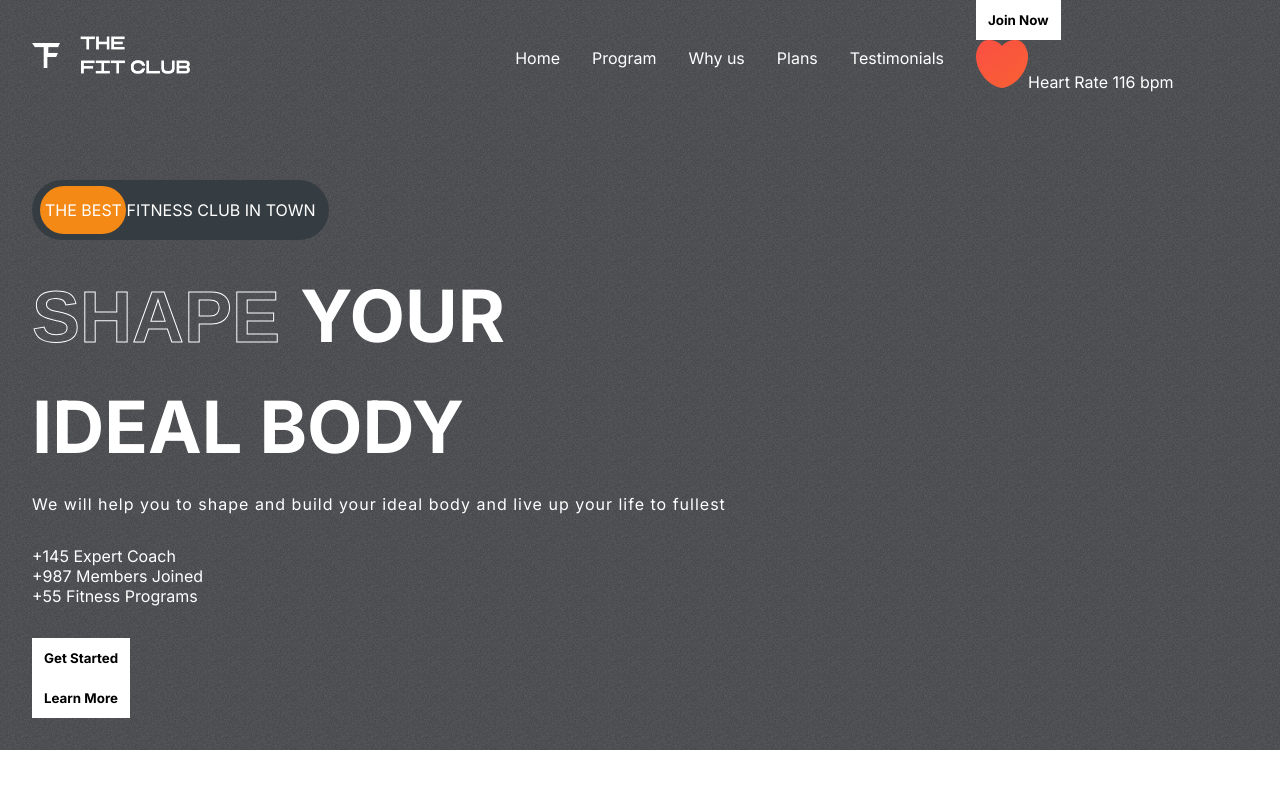
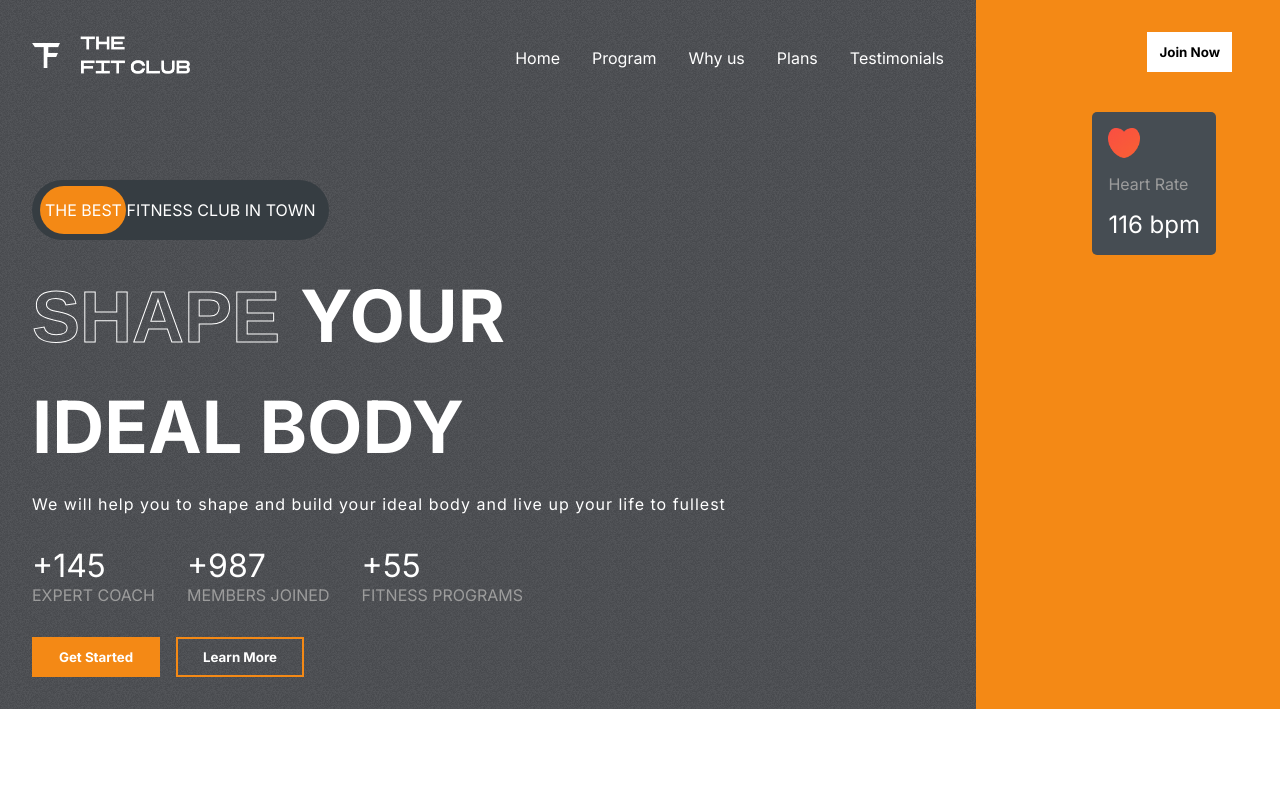
Before and after one commit to Harshu467/GYM, a React (Create React App) app: page / in a window 1280 px wide. Shown: the top 788 px of the page. Built offline with nearby package versions, Linux system fonts and the light colour scheme.

Commit message:
Hero Design Updated

```diff
--- a/src/Components/Hero/Hero.css
+++ b/src/Components/Hero/Hero.css
@@ -12,6 +12,8 @@
 }
 .hero-right{
     flex: 1;
+    background-color: var(--orange);
+    position: relative;
 }
 .ad{
     margin-top: 4rem;
@@ -55,3 +57,65 @@
     width: 80%;
     letter-spacing: 1px;
 }
+.figures{
+    gap: 2rem;
+    display: flex;
+}
+.figures>div{
+    display: flex;
+    flex-direction: column;
+}
+.figures>div>span:nth-of-type(1){
+    color: white;
+    font-size: 2rem;
+}
+.figures>div>span:nth-of-type(2){
+    color: var(--gray);
+    text-transform: uppercase;
+}
+.hero-buttons{
+    display: flex;
+    gap: 1rem;
+    font-weight: normal;
+}
+.hero-buttons>:nth-child(1)
+{
+    width: 8rem;
+    color: white;
+    background-color: var(--orange);
+}
+.hero-buttons>:nth-child(2){
+    color: white;
+    background-color: transparent;
+    width: 8rem;
+    border: 2px solid var(--orange);
+}
+.hero-right>.btn{
+    position: absolute;
+    top: 2rem;
+    right: 3rem;
+    color: black;
+}
+.heart-rate{
+    display: flex;
+    flex-direction: column;
+    gap: 1rem;
+    background-color: var(--darkGrey);
+    width: fit-content;
+    padding: 1rem;
+    align-items: flex-start;
+    border-radius: 5px;
+    position: absolute;
+    right: 4rem;
+    top: 7rem;
+}
+.heart-rate>img{
+    width: 2rem;
+}
+.heart-rate>:nth-child(2){
+    color: var(--gray);
+}
+.heart-rate>:nth-child(3){
+    color: white;
+    font-size: 1.5rem;
+}
```
